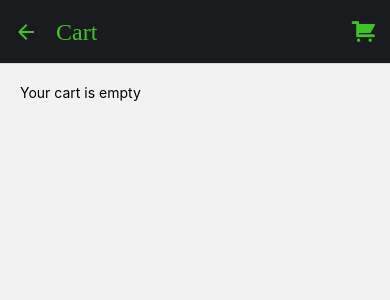
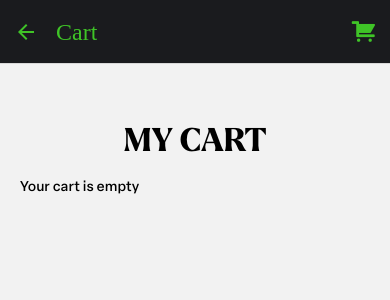
Before and after one commit to eonnagima/ben_devos_mobile_app, a React Native app: screen /Cart in a window 390 px wide. Shown: the top 300 px of the page. Built offline with nearby package versions, Linux system fonts and the light colour scheme; a web font is replaced by a local one.

Commit message:
feat: order confirmed page

```diff
--- a/App.js
+++ b/App.js
@@ -14,9 +14,10 @@ import ProductsScreen from './screens/ProductsScreen';
 import ProductDetailScreen from './screens/ProductDetailScreen';
 import BlogsScreen from './screens/BlogsScreen';
 import BlogPostScreen from './screens/BlogPostScreen';
-import CartScreen from './screens/CartScreen';
 import LooksScreen from './screens/LooksScreen';
 import LookImageScreen from './screens/LookImageScreen';
+import CartScreen from './screens/CartScreen';
+import OrderConfirmScreen from './screens/OrderConfirmScreen';
 
 import CartButton from './components/cartButton';
 
@@ -64,9 +65,10 @@ export default function App() {
           <Stack.Screen name="BlogPost" component={BlogPostScreen}/>
 
           <Stack.Screen name="Looks" component={LooksScreen}/>
-          <Stack.Screen name="LookImage" component={LookImageScreen}/>
+          <Stack.Screen name="Look Image" component={LookImageScreen}/>
 
           <Stack.Screen name="Cart" component={CartScreen}/>
+          <Stack.Screen name="Order Confirmed" component={OrderConfirmScreen}/>
 
         </Stack.Navigator>
       </NavigationContainer>
--- a/screens/CartScreen.js
+++ b/screens/CartScreen.js
@@ -2,8 +2,9 @@ import React from 'react';
 import { View, Text, FlatList, StyleSheet, TouchableOpacity, Image } from 'react-native';
 import { useCartStore } from '../store/useCart';
 import CustomButton from '../components/button';
+import { useNavigation } from '@react-navigation/native';
 
-const CartScreen = () => {
+const CartScreen = ({navigation}) => {
     const cartItems = useCartStore(state => state.cartItems);
     const removeFromCart = useCartStore(state => state.removeFromCart);
     const increaseAmount = useCartStore(state => state.increaseAmount);
@@ -14,10 +15,11 @@ const CartScreen = () => {
 
     return (
         <View style={styles.container}>
+            <Text style={styles.header1}>My Cart</Text>
             <FlatList
                 data={cartItems}
                 keyExtractor={(item) => item.id.toString()}
-        ListEmptyComponent={<Text>Your cart is empty</Text>}
+                ListEmptyComponent={<Text style={{fontFamily: 'Elza-Text-Medium'}}>Your cart is empty</Text>}
                 renderItem={({ item }) => (
                     <View style={styles.cartCard}>
                         <View style={styles.itemContainer}>
@@ -66,7 +68,7 @@ const CartScreen = () => {
                     />
                     <CustomButton
                         title="Checkout"
-                onPress={() => alert('Checkout functionality not implemented yet!')}
+                        onPress={() => navigation.navigate('Order Confirmed')}
                     />
                 </View>
             )}
@@ -75,7 +77,19 @@ const CartScreen = () => {
 };
 
 const styles = StyleSheet.create({
-  container: { flex: 1, padding: 20 },
+    container: {
+        flex: 1,
+        paddingVertical: 40,
+        paddingHorizontal: 20
+    },
+    header1: {
+      fontSize: 32,
+      color: 'black',
+      textAlign: 'center',
+      marginVertical: 20,
+      fontFamily: 'Larken-ExtraBold',
+      textTransform: 'uppercase',
+    },
     cartCard: {
         padding: 15,
         marginBottom: 15,
@@ -100,7 +114,12 @@ const styles = StyleSheet.create({
         height: '100%',
         borderRadius: 8,
     },
-  name: { fontWeight: 'bold', fontSize: 16, marginBottom: 5 },
+    name: {
+        fontWeight: 'bold',
+        fontSize: 16,
+        marginBottom: 5 ,
+        fontFamily: 'Elza-Text-Medium',
+    },
     quantityControls: {
         flexDirection: 'row',
         alignItems: 'center',
@@ -115,6 +134,7 @@ const styles = StyleSheet.create({
     amount: {
         fontSize: 16,
         fontWeight: 'bold',
+        fontFamily: 'Elza-Text-Medium',
     },
     footer: {
         marginTop: 20,
@@ -122,7 +142,12 @@ const styles = StyleSheet.create({
         borderTopColor: '#ccc',
         paddingTop: 20,
     },
-  total: { fontSize: 18, fontWeight: 'bold', marginBottom: 10 },
+    total: {
+        fontSize: 18,
+        fontWeight: 'bold',
+        marginBottom: 10,
+        fontFamily: 'Elza-Text-Medium',
+    }
 });
 
 export default CartScreen;
--- a/screens/LooksScreen.js
+++ b/screens/LooksScreen.js
@@ -46,7 +46,7 @@ const LooksScreen = ({navigation}) => {
                     <LookCard
                         title={look.title}
                         image={look.image}
-                        onPress={() => navigation.navigate('LookImage', look)}
+                        onPress={() => navigation.navigate('Look Image', look)}
                     />
                 ))}
                 </View>
--- /dev/null
+++ b/screens/OrderConfirmScreen.js
@@ -0,0 +1,132 @@
+import React from 'react';
+import { View, Text, FlatList, StyleSheet, Image } from 'react-native';
+import {NavigationContainer, useNavigation, useFocusEffect } from '@react-navigation/native';
+import { useCartStore } from '../store/useCart';
+import CustomButton from '../components/button';
+
+const OrderConfirmScreen = ({navigation}) => {
+    const cartItems = useCartStore(state => state.cartItems);
+    const totalPrice = cartItems.reduce((sum, item) => sum + item.price * item.amount, 0);
+    const clearCart = useCartStore(state => state.clearCart);
+
+    //clear cart after leaving order confirmation page
+    useFocusEffect(
+        React.useCallback(() => {
+        //when screen is focused, do nothing special
+
+        return () => {
+            //this function runs when clicking away
+            clearCart();
+        };
+        }, [])
+    );
+
+    return (
+        <View style={styles.container}>
+            <Text style={styles.header1}>Thank you for your order!</Text>
+            <Text style={styles.subtext}>Here's a summary of what you bought:</Text>
+
+            <FlatList
+                data={cartItems}
+                keyExtractor={(item) => item.id.toString()}
+                renderItem={({ item }) => (
+                <View style={styles.cartCard}>
+                    <View style={styles.itemContainer}>
+                    {/* Left Column */}
+                    <View style={styles.leftColumn}>
+                        <Text style={styles.name}>{item.name}</Text>
+                        <Text>Price: €{item.price}</Text>
+                        <Text>Quantity: {item.amount}</Text>
+                        <Text>Total: €{(item.amount * item.price).toFixed(2)}</Text>
+                    </View>
+
+                    {/* Right Column (Image) */}
+                    <View style={styles.rightColumn}>
+                        <Image
+                        source={item.mainImage}
+                        style={styles.image}
+                        resizeMode="cover"
+                        />
+                    </View>
+                    </View>
+                </View>
+                )}
+            />
+
+            <View style={styles.footer}>
+                <Text style={styles.total}>Total Paid: €{totalPrice.toFixed(2)}</Text>
+                <CustomButton
+                    title="Back to Home"
+                    onPress={() => navigation.navigate('Home')}
+                />
+            </View>
+        </View>
+    );
+};
+
+const styles = StyleSheet.create({
+    container: {
+        flex: 1,
+        paddingVertical: 40,
+        paddingHorizontal: 20
+    },
+    header1: {
+        fontSize: 32,
+        color: 'black',
+        textAlign: 'center',
+        marginVertical: 20,
+        fontFamily: 'Larken-ExtraBold',
+        textTransform: 'uppercase',
+        },
+    subtext: {
+        fontSize: 16,
+        fontFamily: 'Elza-Text-Medium',
+        textAlign: 'center',
+        marginBottom: 20,
+    },
+    cartCard: {
+        padding: 15,
+        marginBottom: 15,
+        backgroundColor: '#fff',
+        borderRadius: 8,
+    },
+    itemContainer: {
+        flexDirection: 'row',
+    },
+    leftColumn: {
+        flex: 1,
+        justifyContent: 'space-between',
+        paddingRight: 15,
+    },
+    rightColumn: {
+        width: 100,
+        height: 100,
+        alignSelf: 'center',
+    },
+    image: {
+        width: '100%',
+        height: '100%',
+        borderRadius: 8,
+    },
+    name: {
+        fontWeight: 'bold',
+        fontSize: 16,
+        marginBottom: 5,
+        fontFamily: 'Elza-Text-Medium'
+    },
+    footer: {
+        marginTop: 20,
+        borderTopWidth: 1,
+        borderTopColor: '#ccc',
+        paddingTop: 20,
+    },
+    total: {
+        fontSize: 18,
+        fontFamily: 'Elza-Text-Medium',
+        fontWeight: 'bold',
+        textAlign: 'center',
+        marginBottom: 20
+    },
+});
+
+export default OrderConfirmScreen;
```
Lines whose indentation alone changed are shown as unchanged.
